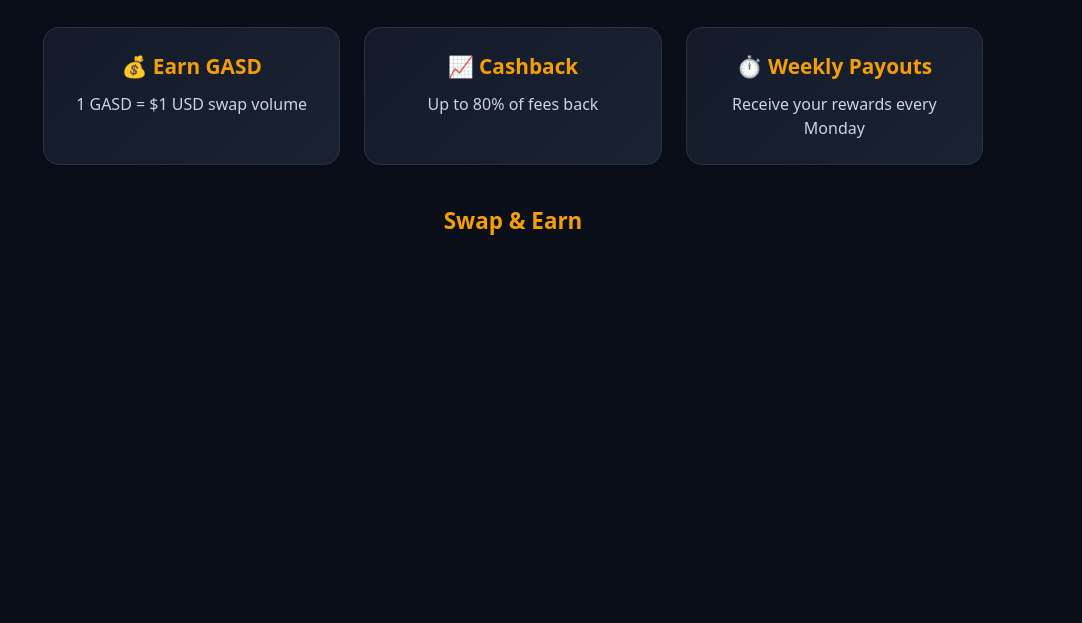
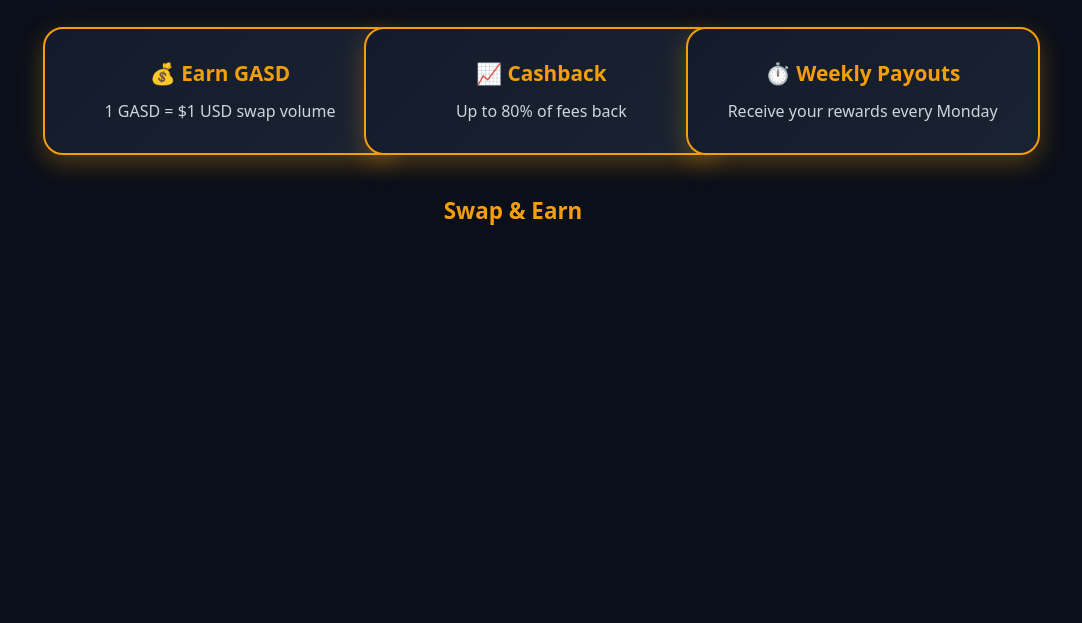
Before and after one commit to NeousAxis/NeousAxis-gasback-lite-site, a website: page index.html in a window 1280 px wide. Shown: the part 177-800 px from the top of the page, without its empty margins (127-1209 px from the left). Drawn offline with Linux system fonts and the light colour scheme.

Commit message:
🔥 CHANGEMENTS TRÈS VISIBLES - Bordures dorées épaisses et ombres pour les cartes

```diff
--- a/index.html
+++ b/index.html
@@ -44,14 +44,15 @@
     }
     .feature-card {
       background: linear-gradient(135deg, #141a2a 0%, #1a2332 100%);
-      border: 1px solid #2a3441;
-      border-radius: 16px;
-      padding: 24px 20px;
+      border: 2px solid #f59e0b;
+      border-radius: 20px;
+      padding: 30px 25px;
       text-align: center;
       transition: all 0.3s ease;
-      box-shadow: 0 4px 12px rgba(0, 0, 0, 0.2);
+      box-shadow: 0 8px 25px rgba(245, 158, 11, 0.3);
       position: relative;
       overflow: hidden;
+      min-width: 300px;
     }
     .feature-card::before {
       content: '';
```
